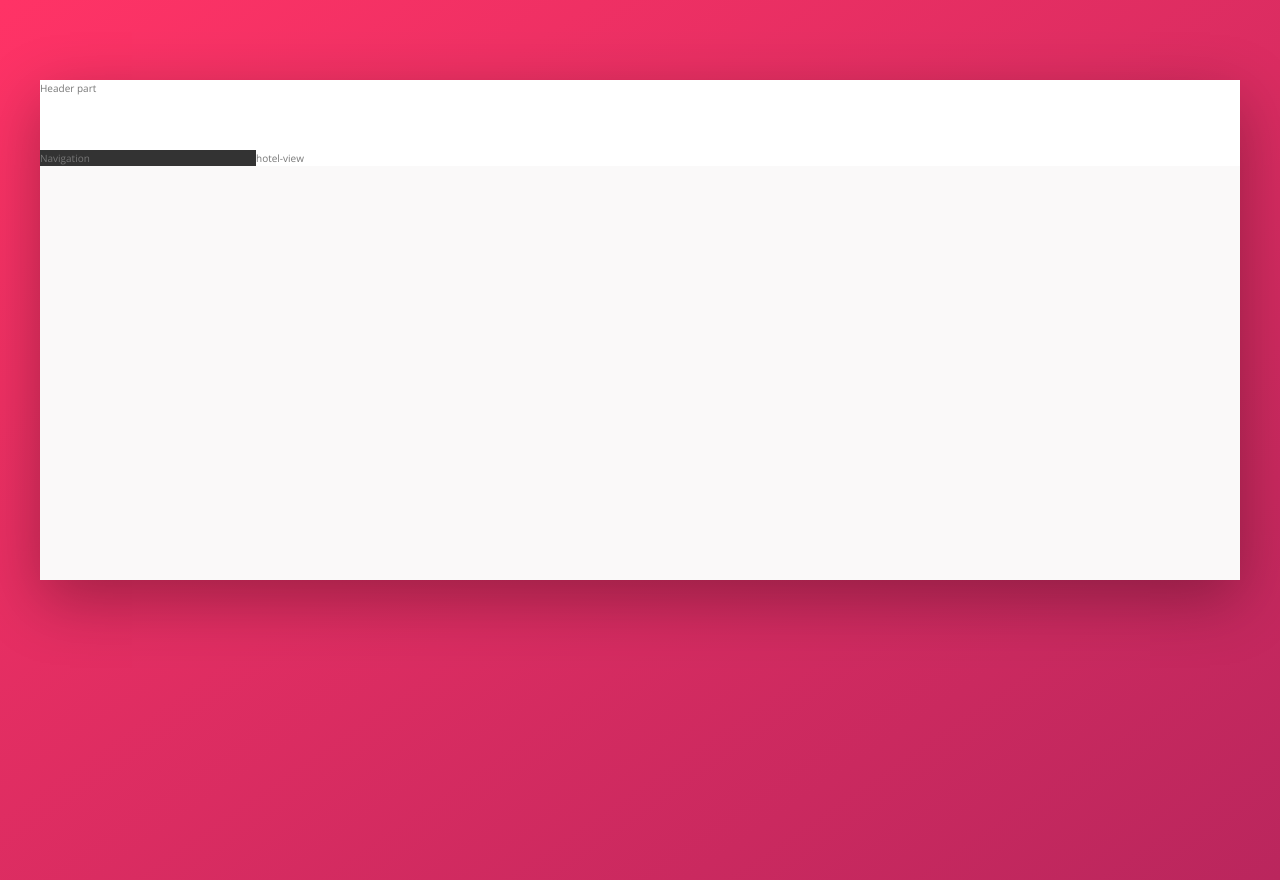
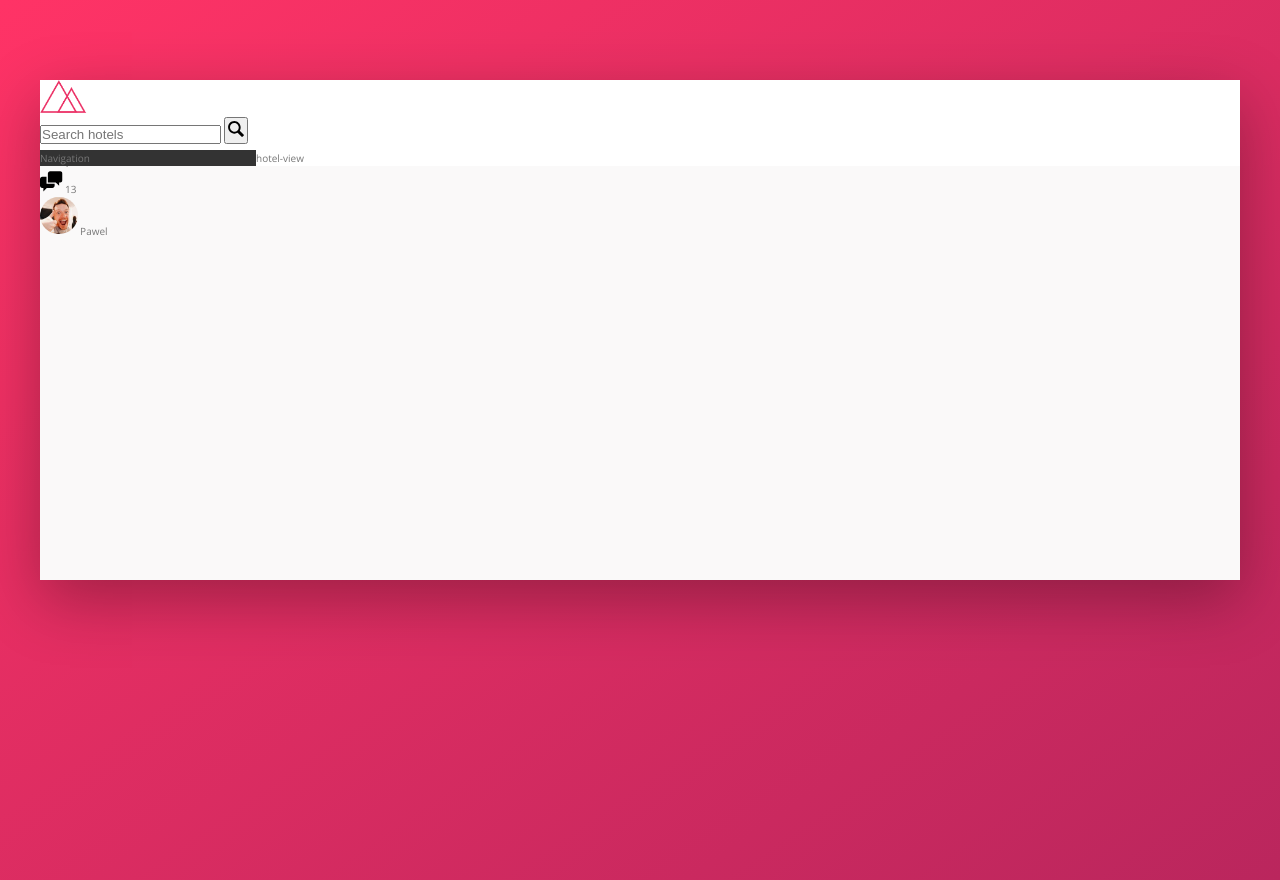
Before and after one commit to pawelczar/Tirllo-app, a website: page index.html in a window 1280 px wide. Drawn offline with nearby package versions, Linux system fonts and the light colour scheme.

Commit message:
added makrup of header to index.html

```diff
--- a/index.html
+++ b/index.html
@@ -17,7 +17,41 @@
   <body>
     <div class="container">
       <header class="header">
-        Header part
+        <img src="img/logo.png" alt="trillo logo" class="logo" />
+        <form action="#" class="search">
+          <input
+            type="text"
+            class="search__input"
+            placeholder="Search hotels"
+          />
+          <button class="search__button">
+            <svg class="search__icon">
+              <use xlink:href="img/sprites.svg#icon-magnifying-glass"></use>
+            </svg>
+          </button>
+        </form>
+        <nav class="user-nav">
+          <div class="user-nav__icon-box">
+            <svg class="user-nav__icon">
+              <use xlink:href="img/sprites.svg#icon-bookmark"></use>
+            </svg>
+            <span class="user-nav__notification">7</span>
+          </div>
+          <div class="user-nav__icon-box">
+            <svg class="user-nav__icon">
+              <use xlink:href="img/sprites.svg#icon-chat"></use>
+            </svg>
+            <span class="user-nav__notification">13</span>
+          </div>
+          <div class="user-nav__user">
+            <img
+              src="img/user-1.jpg"
+              alt="User photo"
+              class="user-nav__user-photo"
+            />
+            <span class="user-nav__user-name">Pawel</span>
+          </div>
+        </nav>
       </header>
       <div class="content">
         <nav class="sidebar">
--- a/sass/_components.scss
+++ b/sass/_components.scss
@@ -0,0 +1,46 @@
+///////////////////////////////
+////LOGO
+.logo {
+  height: 3.25rem;
+}
+
+///////////////////////////////
+////SEARCH
+.search {
+  &__input {
+  }
+
+  &__button {
+  }
+
+  &__icon {
+    height: 2rem;
+    width: 2rem;
+  }
+}
+
+///////////////////////////////
+////USER NAV
+.user-nav {
+  &__icon-box {
+  }
+
+  &__icon {
+    height: 2.25rem;
+    width: 2.25rem;
+  }
+
+  &__notification {
+  }
+
+  &__user {
+  }
+
+  &__user-photo {
+    height: 3.75rem;
+    border-radius: 50%;
+  }
+
+  &__user-name {
+  }
+}
```
Also changed, not shown: css/style.css, img/SVG/aircraft-take-off.svg (added), img/SVG/bookmarks.svg (added), img/SVG/chat.svg (added), img/SVG/chevron-right.svg (added), img/SVG/home.svg (added), img/SVG/key.svg (added), img/SVG/location-pin.svg (added), img/SVG/magnifying-glass.svg (added), img/SVG/map.svg (added), img/SVG/star.svg (added), img/sprite.svg (deleted), img/sprites.svg (added).
